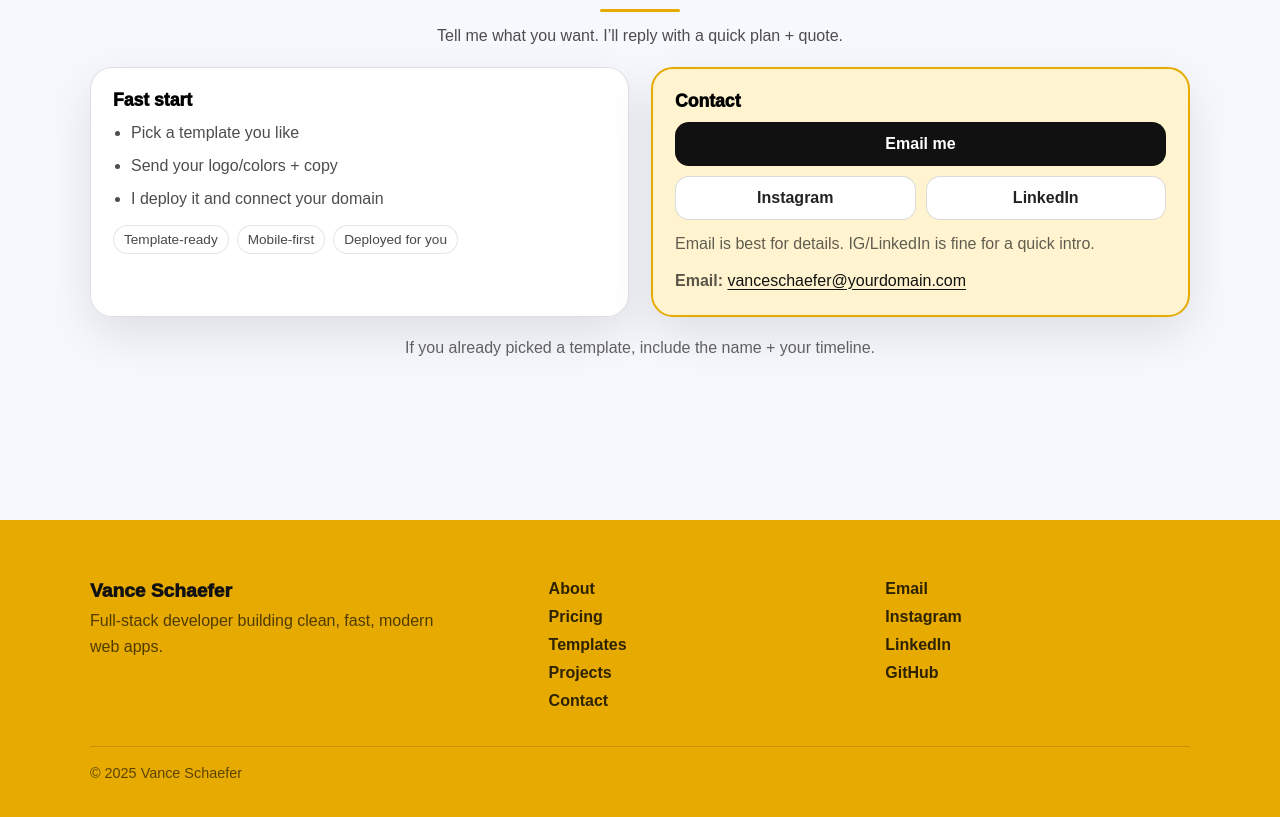
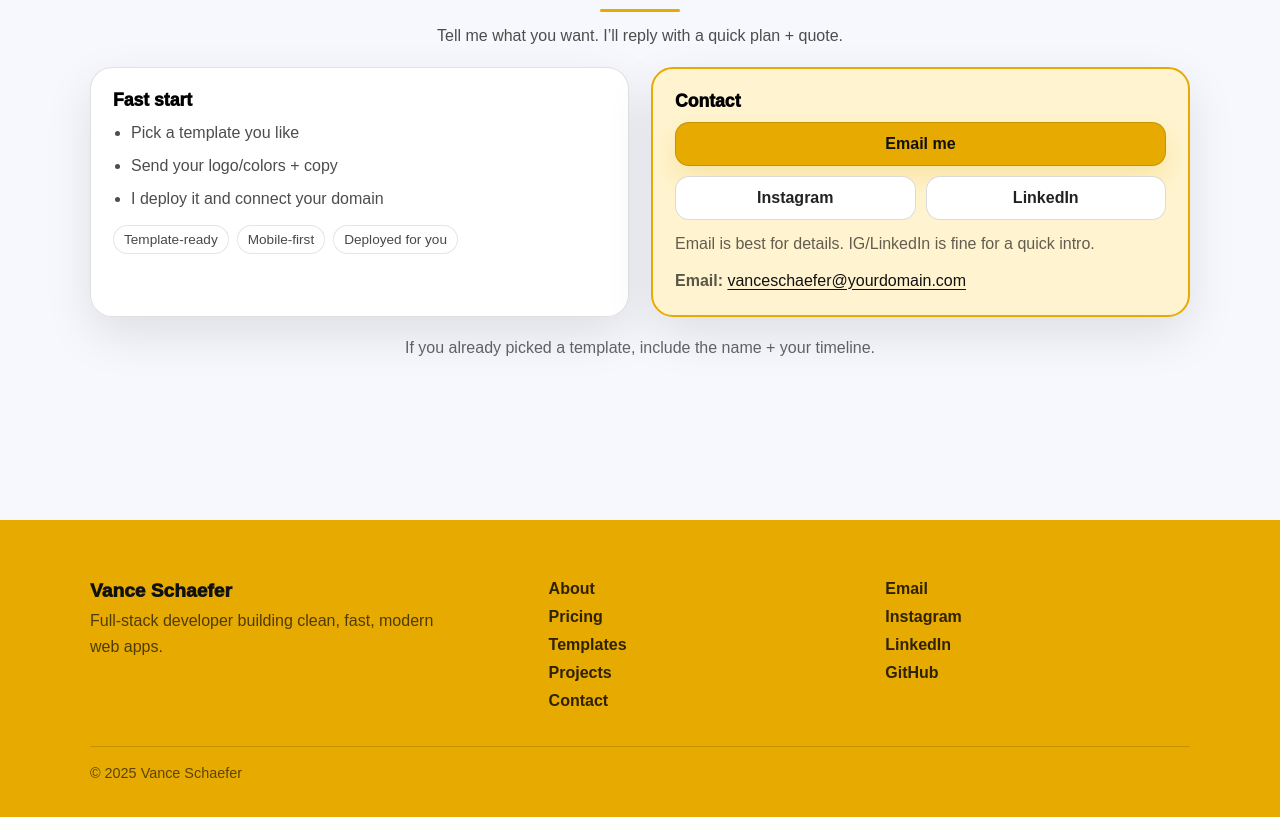
Before and after one commit to vances25/vanthedev, a Next.js app in the folder frontend/: page / in a window 1280 px wide. Shown: the part 3324-4141 px from the top of the page. Built offline with nearby package versions, Linux system fonts and the light colour scheme.

Commit message:
change color of button from black to yellow

```diff
--- a/frontend/src/componets/ContactSection/ContactSection.module.css
+++ b/frontend/src/componets/ContactSection/ContactSection.module.css
@@ -115,10 +115,11 @@
 }
 
 .primaryBtn{
-  background: #111;
-  color: #fff;
-  border-color: rgba(0,0,0,0.2);
+  background: #e6aa00;
+  color: #111;
+  border-color: rgba(0,0,0,0.14);
   grid-column: 1 / -1;
+  box-shadow: 0 12px 26px rgba(230,170,0,0.20);
 }
 
 .ghostBtn{
```
